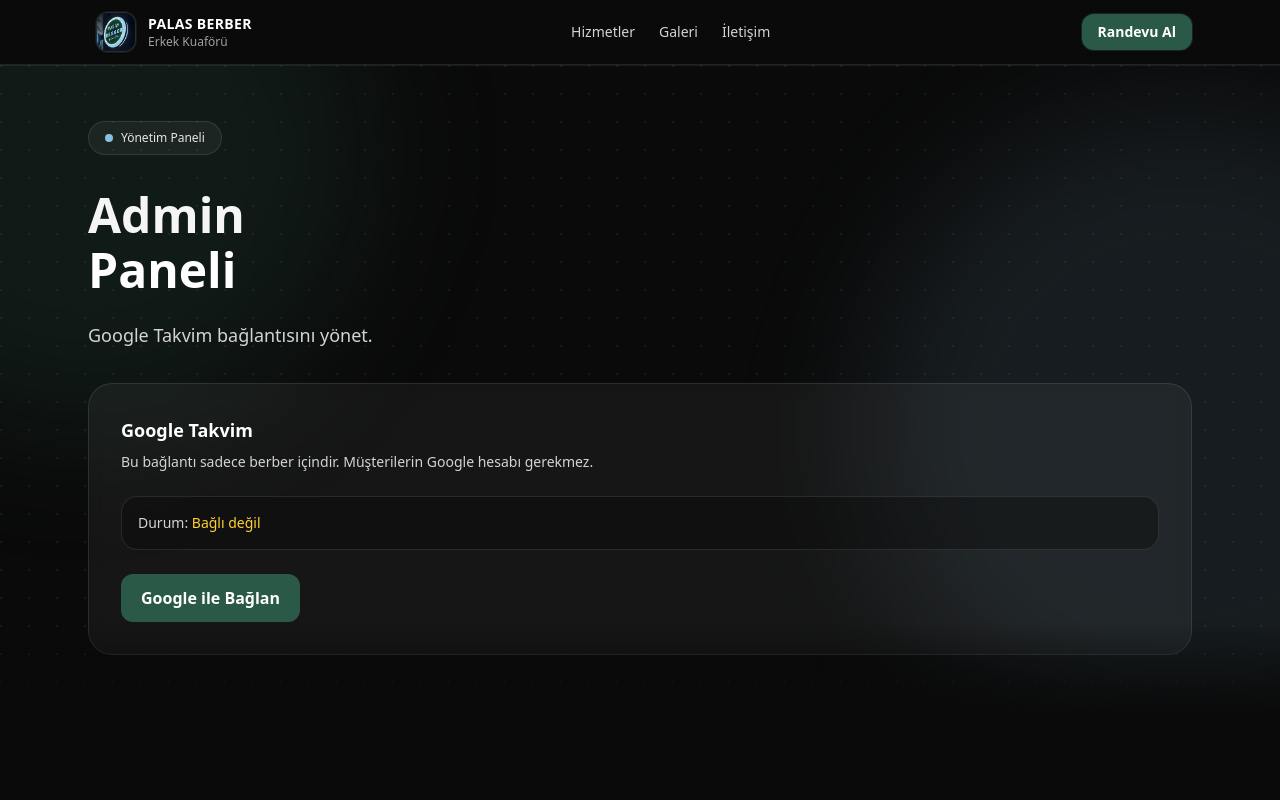
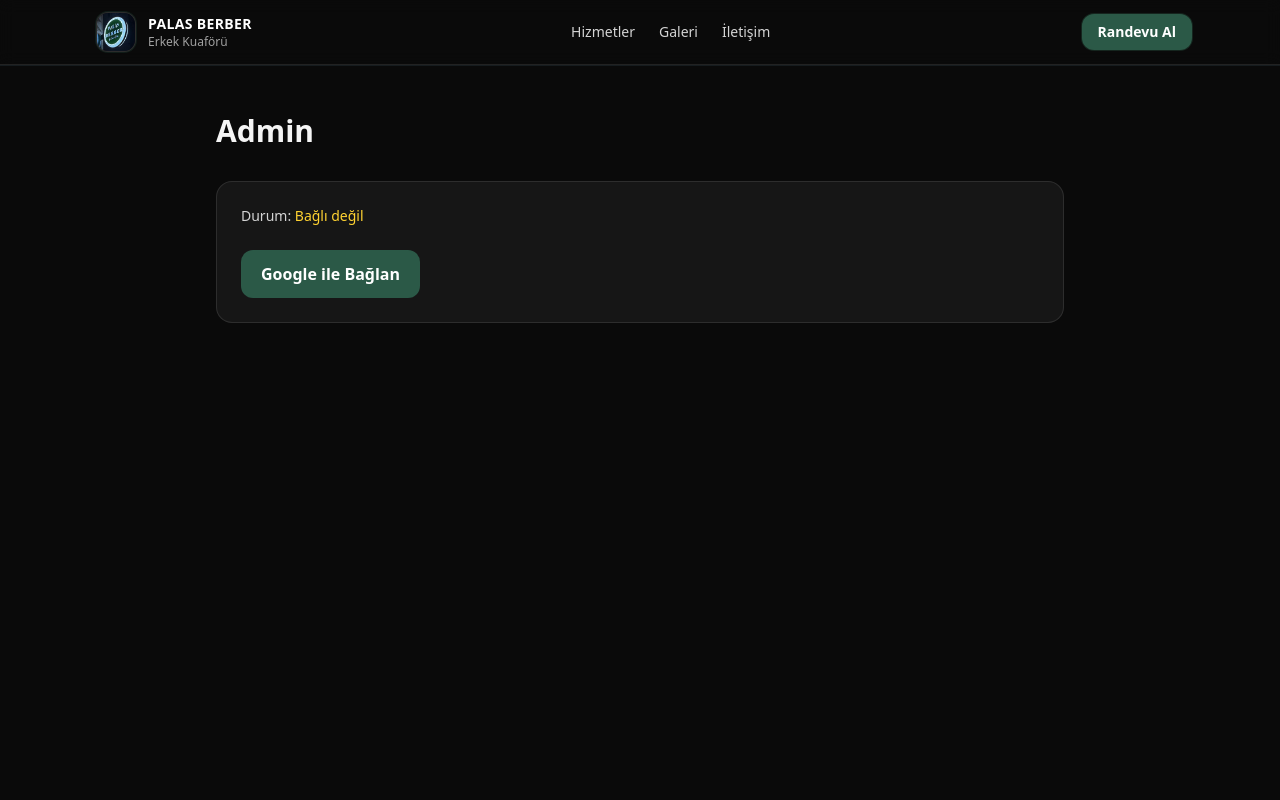
Before and after one commit to U-Selahattin/palas-berber, a Next.js app: page /admin in a window 1280 px wide. Shown: the top 800 px of the page. Built offline with nearby package versions, Linux system fonts and the light colour scheme.

Commit message:
fix google oauth clean restart

```diff
--- a/app/admin/page.tsx
+++ b/app/admin/page.tsx
@@ -1,62 +1,40 @@
 import Link from "next/link";
 import { isConnectedToGoogle } from "@/lib/google";
 
-export const dynamic = "force-dynamic"; // ✅ important
+export const dynamic = "force-dynamic";
 export const revalidate = 0;
 
 export default async function AdminPage({
   searchParams,
 }: {
-  searchParams: { connected?: string };
+  searchParams: { connected?: string; error?: string };
 }) {
-  const connected = await isConnectedToGoogle(); // ✅ FIX
-
-  const showConnectedBanner = searchParams.connected === "1";
+  const connected = await isConnectedToGoogle();
 
   return (
     <main className="min-h-screen bg-neutral-950 text-neutral-100">
-      <section className="relative overflow-hidden">
-        <div className="absolute inset-0">
-          <div className="absolute inset-0 bg-gradient-to-b from-neutral-950 via-neutral-950 to-neutral-950" />
-          <div className="absolute -left-48 -top-48 h-[560px] w-[560px] rounded-full bg-[#2B5947]/20 blur-3xl" />
-          <div className="absolute -right-56 top-10 h-[640px] w-[640px] rounded-full bg-[#89BFE2]/10 blur-3xl" />
-          <div className="absolute inset-0 opacity-[0.06] [background-image:radial-gradient(circle_at_1px_1px,white_1px,transparent_0)] [background-size:28px_28px]" />
-        </div>
+      <div className="mx-auto max-w-4xl px-6 py-12">
+        <h1 className="text-3xl font-bold">Admin</h1>
 
-        <div className="relative mx-auto max-w-6xl px-6 pt-14 pb-16">
-          <div className="inline-flex items-center gap-2 rounded-full border border-white/10 bg-white/5 px-4 py-2 text-xs font-medium text-neutral-200">
-            <span className="h-2 w-2 rounded-full bg-[#89BFE2]" />
-            Yönetim Paneli
-          </div>
-
-          <h1 className="mt-8 text-4xl font-bold leading-[1.15] md:text-5xl">
-            Admin <span className="block text-white">Paneli</span>
-          </h1>
-
-          <p className="mt-6 max-w-2xl text-lg leading-relaxed text-neutral-300">
-            Google Takvim bağlantısını yönet.
-          </p>
-
-          {showConnectedBanner && (
-            <div className="mt-8 rounded-2xl border border-emerald-500/30 bg-emerald-500/10 p-4 text-emerald-200">
+        {searchParams.connected === "1" && (
+          <div className="mt-6 rounded-xl border border-emerald-500/30 bg-emerald-500/10 p-4 text-emerald-200">
             Google Takvim başarıyla bağlandı ✅
           </div>
         )}
 
-          <div className="mt-8 rounded-3xl border border-white/10 bg-white/5 p-8 backdrop-blur">
-            <h2 className="text-lg font-semibold text-white">Google Takvim</h2>
-            <p className="mt-2 text-sm text-neutral-300">
-              Bu bağlantı sadece berber içindir. Müşterilerin Google hesabı gerekmez.
-            </p>
+        {searchParams.error && (
+          <div className="mt-6 rounded-xl border border-red-500/30 bg-red-500/10 p-4 text-red-200">
+            Hata: {searchParams.error}
+          </div>
+        )}
 
-            <div className="mt-6 rounded-2xl border border-white/10 bg-neutral-950/40 p-4">
+        <div className="mt-8 rounded-2xl border border-white/10 bg-white/5 p-6">
           <p className="text-sm text-neutral-300">
             Durum:{" "}
             <span className={connected ? "text-emerald-300" : "text-amber-300"}>
               {connected ? "Bağlı ✅" : "Bağlı değil"}
             </span>
           </p>
-            </div>
 
           <Link
             href="/api/auth/google"
@@ -66,9 +44,6 @@ export default async function AdminPage({
           </Link>
         </div>
       </div>
-
-        <div className="pointer-events-none absolute inset-x-0 bottom-0 h-24 bg-gradient-to-b from-transparent to-neutral-950" />
-      </section>
     </main>
   );
 }
--- a/app/api/auth/google/callback/route.ts
+++ b/app/api/auth/google/callback/route.ts
@@ -18,26 +18,25 @@ export async function GET(req: Request) {
   const url = new URL(req.url);
   const code = url.searchParams.get("code");
   const error = url.searchParams.get("error");
-
-  const origin = getRequestBaseUrl(req);
+  const baseUrl = getRequestBaseUrl(req);
 
   if (error) {
     return NextResponse.redirect(
-      new URL(`/admin?connected=0&error=${encodeURIComponent(error)}`, origin)
+      new URL(`/admin?connected=0&error=${encodeURIComponent(error)}`, baseUrl)
     );
   }
 
   if (!code) {
     return NextResponse.redirect(
-      new URL(`/admin?connected=0&error=${encodeURIComponent("missing_code")}`, origin)
+      new URL(`/admin?connected=0&error=${encodeURIComponent("missing_code")}`, baseUrl)
     );
   }
 
   try {
-    const oauth2Client = getOAuthClient(origin);
+    const oauth2Client = getOAuthClient(baseUrl);
     const { tokens } = await oauth2Client.getToken(code);
 
-    // si refresh_token absent, on garde l'ancien
+    // garde refresh_token si Google ne le renvoie pas
     const prev = await loadTokens();
     const merged = {
       ...(prev ?? {}),
@@ -47,10 +46,10 @@ export async function GET(req: Request) {
 
     await saveTokens(merged);
 
-    return NextResponse.redirect(new URL("/admin?connected=1", origin));
+    return NextResponse.redirect(new URL("/admin?connected=1", baseUrl));
   } catch (e) {
     return NextResponse.redirect(
-      new URL(`/admin?connected=0&error=${encodeURIComponent("token_exchange_failed")}`, origin)
+      new URL(`/admin?connected=0&error=${encodeURIComponent("token_exchange_failed")}`, baseUrl)
     );
   }
 }
--- a/app/api/auth/google/route.ts
+++ b/app/api/auth/google/route.ts
@@ -1,4 +1,3 @@
-// app/api/auth/google/route.ts
 import { NextResponse } from "next/server";
 import { getGoogleAuthUrl } from "@/lib/google";
 
--- a/lib/google.ts
+++ b/lib/google.ts
@@ -1,30 +1,30 @@
-// lib/google.ts
 import { google } from "googleapis";
 import fs from "fs";
 import path from "path";
 
 const TOKEN_PATH = path.join(process.cwd(), "data", "google-token.json");
-const UPSTASH_KEY = "google:oauth_tokens";
+const KV_KEY = "google:oauth_tokens";
 
 function normalizeBaseUrl(url: string) {
   return url.replace(/\/$/, "");
 }
 
-function getBaseUrlFromEnv() {
-  // priorité : NEXT_PUBLIC_BASE_URL -> VERCEL_URL
-  if (process.env.NEXT_PUBLIC_BASE_URL) return normalizeBaseUrl(process.env.NEXT_PUBLIC_BASE_URL);
-  if (process.env.VERCEL_URL) return `https://${process.env.VERCEL_URL}`;
-  return "";
+export function getBaseUrl(baseUrlOverride?: string) {
+  const base =
+    baseUrlOverride ||
+    process.env.NEXT_PUBLIC_BASE_URL ||
+    (process.env.VERCEL_URL ? `https://${process.env.VERCEL_URL}` : "");
+  return normalizeBaseUrl(base || "");
 }
 
 export function getOAuthClient(baseUrlOverride?: string) {
   const clientId = process.env.GOOGLE_CLIENT_ID;
   const clientSecret = process.env.GOOGLE_CLIENT_SECRET;
+  const baseUrl = getBaseUrl(baseUrlOverride);
 
-  const baseUrl = normalizeBaseUrl(baseUrlOverride || getBaseUrlFromEnv());
   if (!clientId || !clientSecret || !baseUrl) {
     throw new Error(
-      "ENV manquantes: GOOGLE_CLIENT_ID / GOOGLE_CLIENT_SECRET / NEXT_PUBLIC_BASE_URL (ou VERCEL_URL)"
+      "Missing ENV: GOOGLE_CLIENT_ID / GOOGLE_CLIENT_SECRET / NEXT_PUBLIC_BASE_URL (or VERCEL_URL)"
     );
   }
 
@@ -38,62 +38,36 @@ export function getGoogleAuthUrl(baseUrlOverride?: string) {
   return oauth2Client.generateAuthUrl({
     access_type: "offline",
     prompt: "consent",
-    scope: [
-      "https://www.googleapis.com/auth/calendar.events",
-      "openid",
-      "email",
-      "profile",
-    ],
+    scope: ["https://www.googleapis.com/auth/calendar.events"],
   });
 }
 
-/* ---------------------------
-   Storage helpers
---------------------------- */
-
-function hasUpstash() {
-  return Boolean(process.env.UPSTASH_REDIS_REST_URL && process.env.UPSTASH_REDIS_REST_TOKEN);
+async function hasKV() {
+  return Boolean(process.env.KV_REST_API_URL && process.env.KV_REST_API_TOKEN);
 }
 
-async function upstashGet() {
-  const { Redis } = await import("@upstash/redis");
-  const redis = Redis.fromEnv();
-  return redis.get<any>(UPSTASH_KEY);
-}
-
-async function upstashSet(tokens: any) {
-  const { Redis } = await import("@upstash/redis");
-  const redis = Redis.fromEnv();
-  await redis.set(UPSTASH_KEY, tokens);
-}
-
-/* ---------------------------
-   Public API
---------------------------- */
-
 export async function saveTokens(tokens: any) {
-  if (hasUpstash()) {
-    await upstashSet(tokens);
+  if (await hasKV()) {
+    const { kv } = await import("@vercel/kv");
+    await kv.set(KV_KEY, tokens);
     return;
   }
 
-  // local fallback
   fs.mkdirSync(path.dirname(TOKEN_PATH), { recursive: true });
   fs.writeFileSync(TOKEN_PATH, JSON.stringify(tokens, null, 2), "utf-8");
 }
 
 export async function loadTokens() {
-  if (hasUpstash()) {
-    const t = await upstashGet();
+  if (await hasKV()) {
+    const { kv } = await import("@vercel/kv");
+    const t = await kv.get<any>(KV_KEY);
     if (!t || Object.keys(t).length === 0) return null;
     return t;
   }
 
-  // local fallback
   if (!fs.existsSync(TOKEN_PATH)) return null;
-  const raw = fs.readFileSync(TOKEN_PATH, "utf-8");
-
   try {
+    const raw = fs.readFileSync(TOKEN_PATH, "utf-8");
     const parsed = JSON.parse(raw);
     if (!parsed || Object.keys(parsed).length === 0) return null;
     return parsed;
@@ -103,15 +77,15 @@ export async function loadTokens() {
 }
 
 export async function isConnectedToGoogle() {
-  return Boolean(await loadTokens());
+  const t = await loadTokens();
+  return Boolean(t?.access_token || t?.refresh_token);
 }
 
-export async function getAuthorizedCalendar() {
+export async function getAuthorizedCalendar(baseUrlOverride?: string) {
   const tokens = await loadTokens();
   if (!tokens) return null;
 
-  // redirectUri pas important ici, mais OAuth client doit être construit correctement
-  const oauth2Client = getOAuthClient();
+  const oauth2Client = getOAuthClient(baseUrlOverride);
   oauth2Client.setCredentials(tokens);
 
   return google.calendar({ version: "v3", auth: oauth2Client });
```
Also changed, not shown: 1 other file (tests, documents, lock files or other folders). Lines whose indentation alone changed are shown as unchanged.
